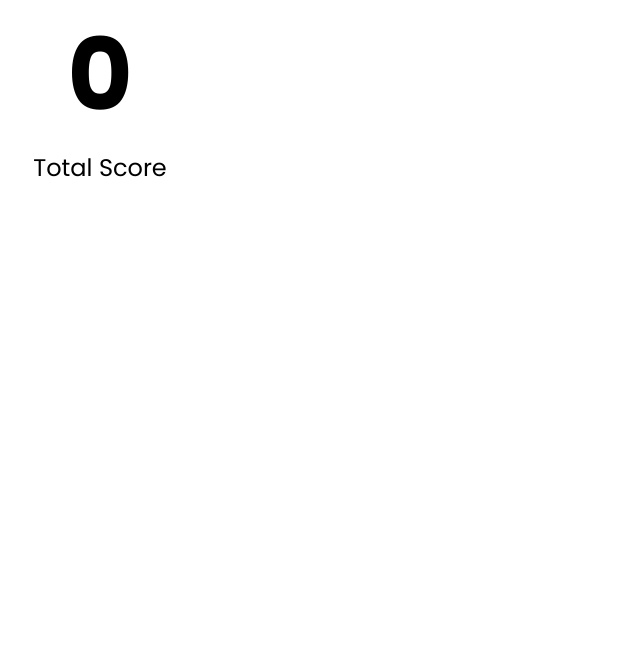
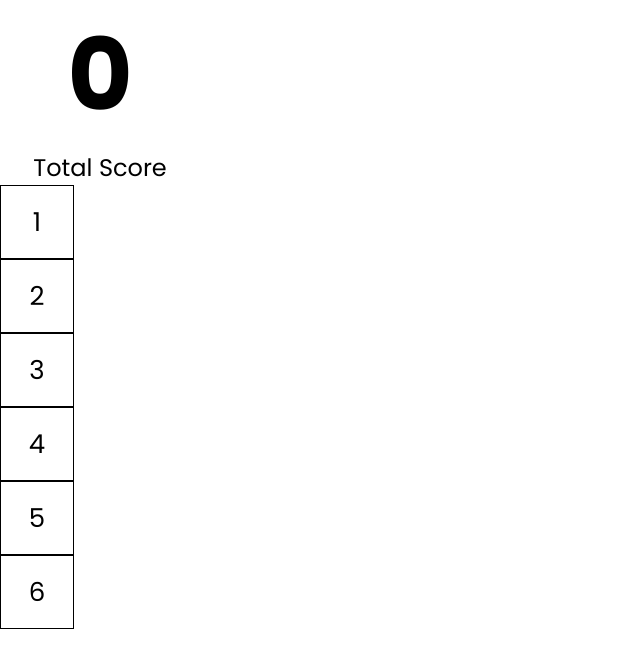
Before and after one commit to muhammad230/Dice-game, a React (Vite) app: page / in a window 1280 px wide. Shown: the top 668 px of the page, without its empty margins (0-640 px from the left). Built offline with nearby package versions, Linux system fonts and the light colour scheme.

Commit message:
add a array method and map or use onclick method

```diff
--- a/src/components/GamePlay.jsx
+++ b/src/components/GamePlay.jsx
@@ -1,9 +1,11 @@
+import NumberSelector from "./NumberSelector";
 import TotalScore from "./TotalScore";
 
 const GamePlay = () => {
   return (
     <main>
       <TotalScore/>
+      <NumberSelector/>
     </main>
   )
 }
--- /dev/null
+++ b/src/components/NumberSelector.jsx
@@ -0,0 +1,31 @@
+import { useState } from "react";
+import styled from "styled-components";
+
+const NumberSelector = () => {
+    const arrNumber = [1,2,3,4,5,6];
+
+    const [selectedNumber, setselectedNumber] = useState();
+
+    console.log(selectedNumber);
+
+  return (
+    <div>
+        {arrNumber.map((value, i) =>(
+            <Box key={i} onClick={() => setselectedNumber (value)}>
+                {value}</Box>
+        ))}
+    </div>
+  )
+}
+
+export default NumberSelector;
+
+const Box = styled.div`
+height: 72px;
+width: 72px;
+border:1px solid black;
+display: grid;
+place-items: center ;
+font-size: 26px;
+font-weight: 700px;
+`;
```
